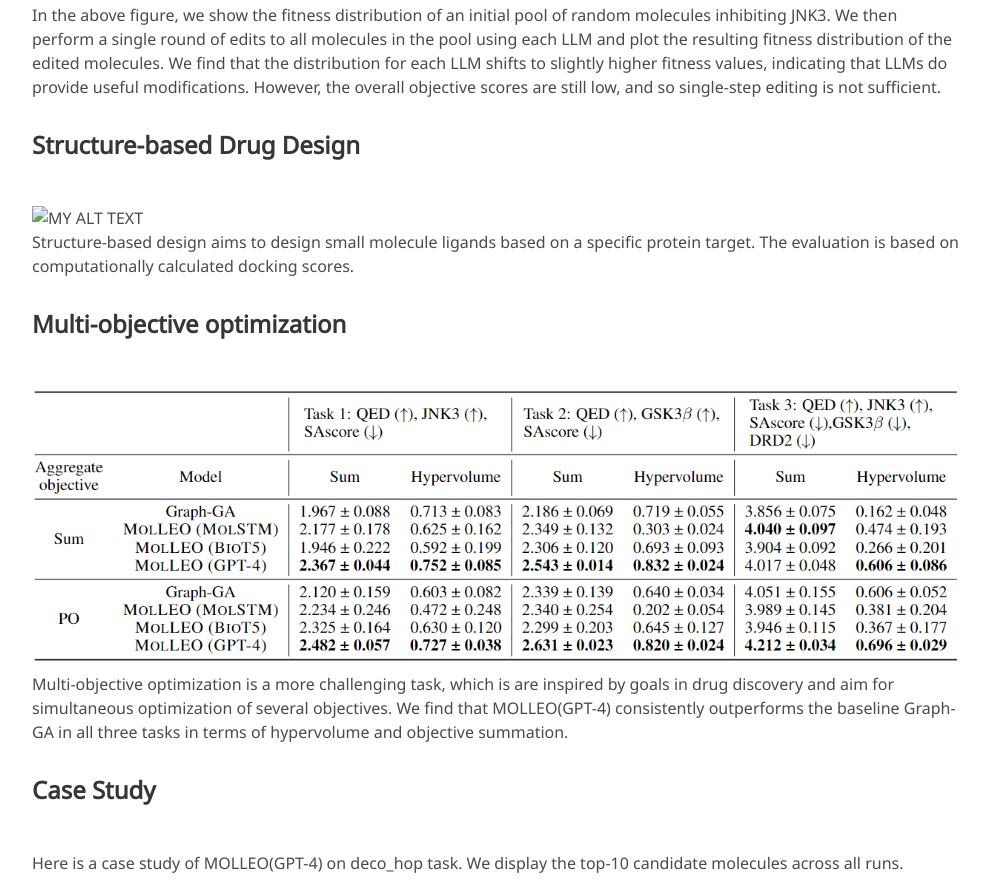
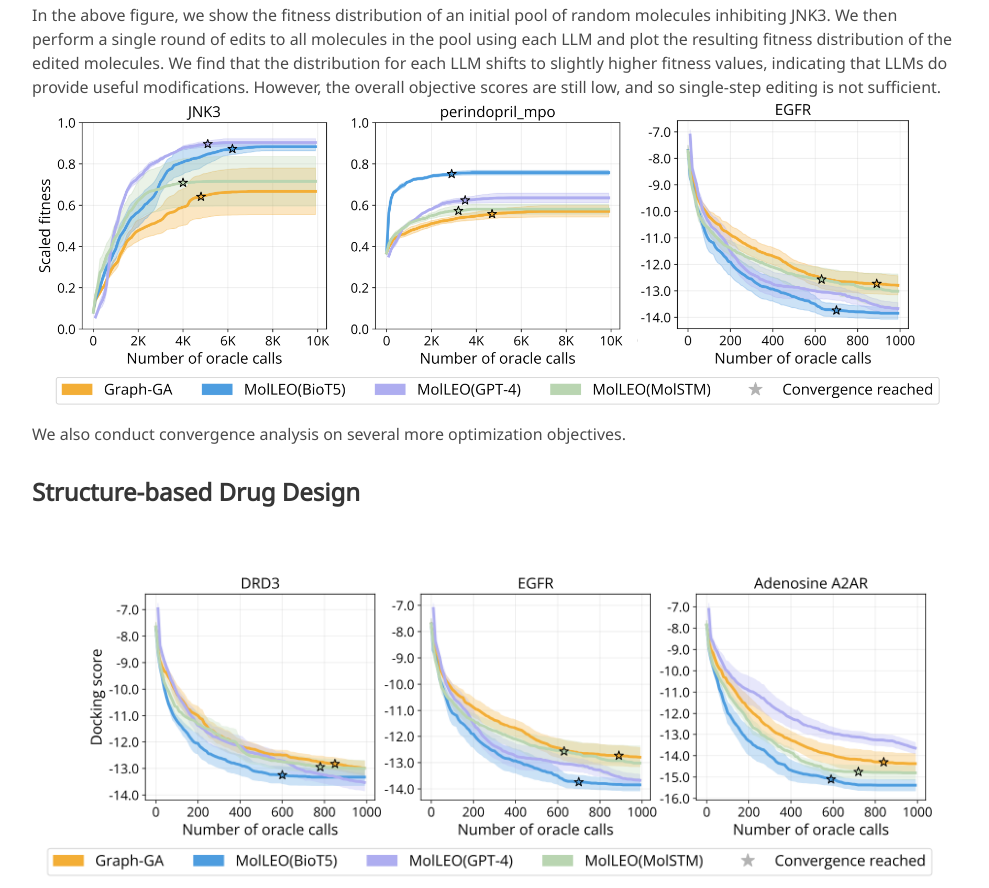
Before and after one commit to MolLEO/MolLEO.github.io, a plain HTML site: page index.html in a window 1280 px wide. Shown: the part 3384-4272 px from the top of the page, without its empty margins (160-1149 px from the left). Drawn offline with nearby package versions, Linux system fonts and the light colour scheme; some icons are missing; a web font is replaced by a local one.

Commit message:
Update index.html

```diff
--- a/index.html
+++ b/index.html
@@ -212,9 +212,12 @@ We demonstrate that our algorithm improves both the quality of the final solutio
     resulting fitness distribution of the edited molecules. We find that the distribution for each LLM shifts
     to slightly higher fitness values, indicating that LLMs do provide useful modifications. However,
     the overall objective scores are still low, and so single-step editing is not sufficient.
+    <br>
+    <img src="static/images/ablation.png" alt="MY ALT TEXT">
+    We also conduct convergence analysis on several more optimization objectives.
     <h3 class="title">Structure-based Drug Design</h3>
     <br>
-    <img src="static/images/docking.png" alt="MY ALT TEXT">
+    <img src="static/images/docking.jpeg" alt="MY ALT TEXT">
     <br>
     Structure-based design aims to design small molecule ligands based on a specific protein target. The evaluation is based on computationally calculated docking scores.
     <h3 class="title">Multi-objective optimization</h3>
```
